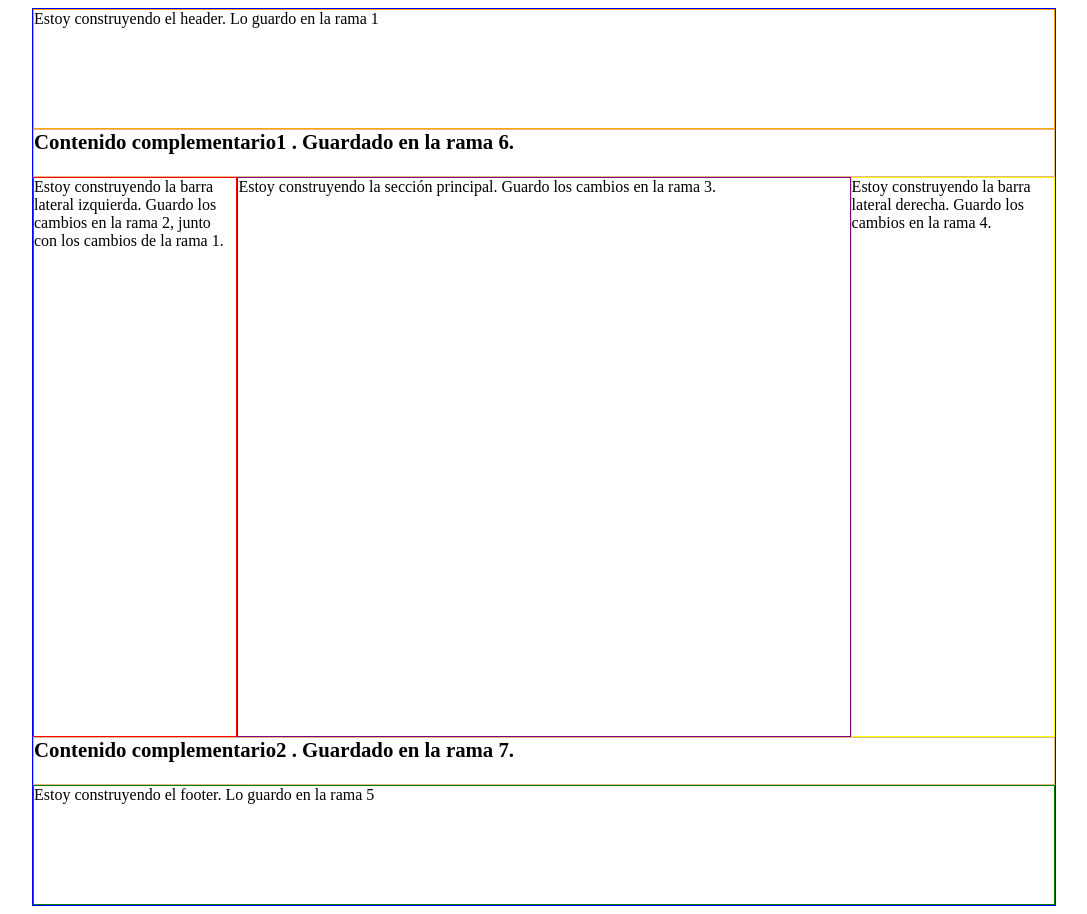
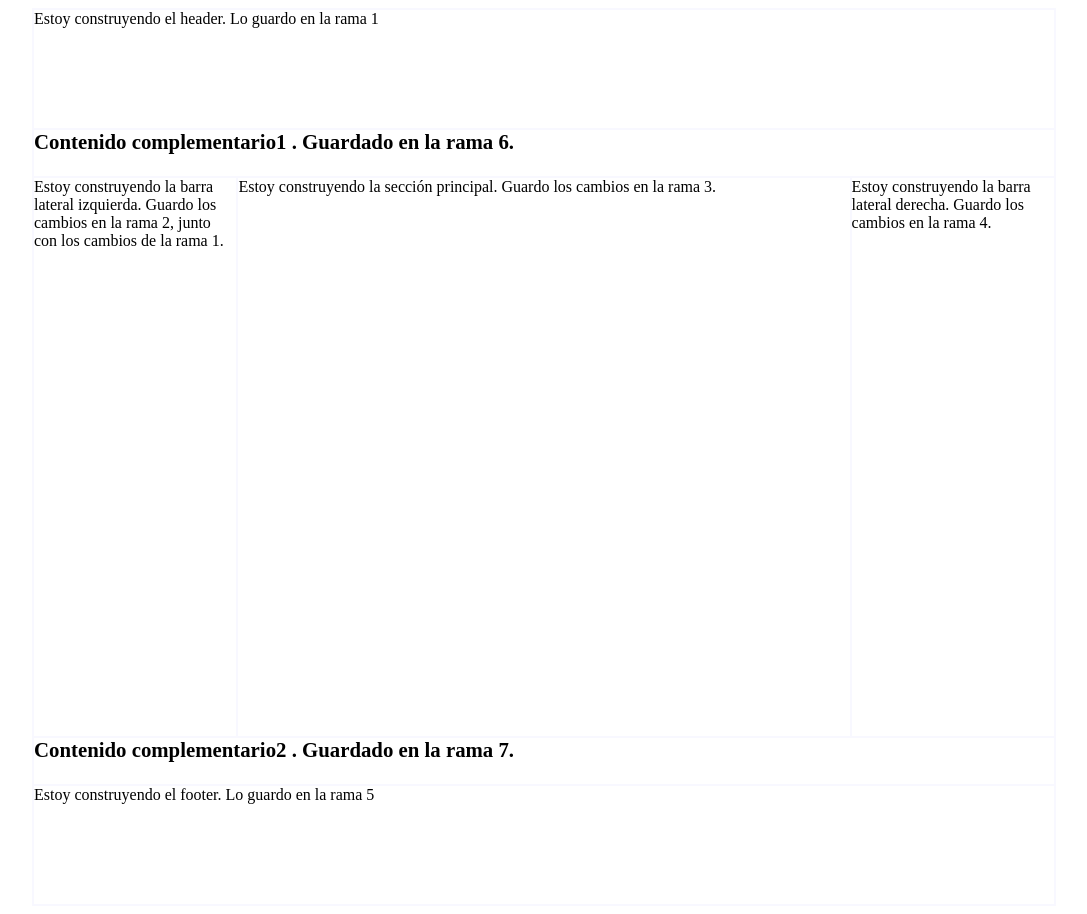
Before and after one commit to SalvaGonzSan/EjercicioRepaso2abril19, a plain HTML site: page index.html in a window 1280 px wide. Shown: the whole page, without its empty margins (96-1183 px from the left). Drawn offline with Linux system fonts and the light colour scheme.

Commit message:
Versión 2.2 Mixin Bordes Rama 8

```diff
--- a/estilos/estilos1.scss
+++ b/estilos/estilos1.scss
@@ -1,56 +1,54 @@
+@mixin bordesgenerales() {
+    border:1px solid ghostwhite;
+    box-sizing: border-box;
+}
+
+
 .contenedor{
     width:80vw;
     min-height: 100vh;
-    border:1px solid blue;
-    box-sizing: border-box;
+    @include bordesgenerales();
     display: grid;
     grid-template-columns: 20% auto 20%;
     margin:0 auto;
     header{
         grid-column: 1 / 4;
         min-height: 15vh;
-        border:1px solid orange;
-        box-sizing: border-box;
+        @include bordesgenerales();
     }
     .contenidocomplementario1{
         grid-column: 1 / 4;
         min-height: 6vh;
-        border:1px solid burlywood;
-        box-sizing:border-box;
+        @include bordesgenerales();
         font-size: 1.3em;
         font-weight: bold;
     }
     .aside1{
         grid-column: 1 / 2;
         min-height:70vh;
-        border:1px solid red;
-        box-sizing: border-box;
+        @include bordesgenerales();
     }
     main{
         grid-column: 2 / 3;
         min-height: 70vh;
-        border:1px solid purple;
-        box-sizing: border-box;
+        @include bordesgenerales();
     }
     .aside2{
         grid-column: 3 / 4;
         min-height:70vh;
-        border:1px solid yellow;
-        box-sizing: border-box;
+        @include bordesgenerales();
     }
     .contenidocomplementario2{
         grid-column: 1 / 4;
         min-height: 6vh;
-        border:1px solid burlywood;
-        box-sizing:border-box;
+        @include bordesgenerales();
         font-size: 1.3em;
         font-weight: bold;
     }
     footer{
         grid-column: 1 / 4;
         min-height: 15vh;
-        border:1px solid green;
-        box-sizing: border-box;
+        @include bordesgenerales();
     }
 
 }
```
Also changed, not shown: estilos/estilos1.css, 1 other file.
